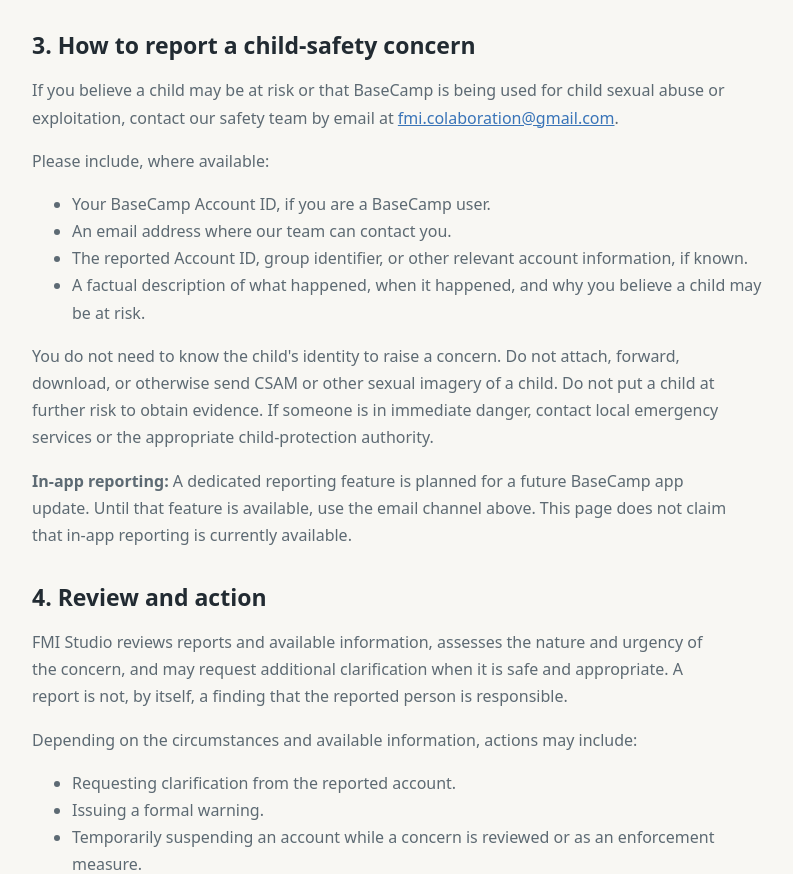
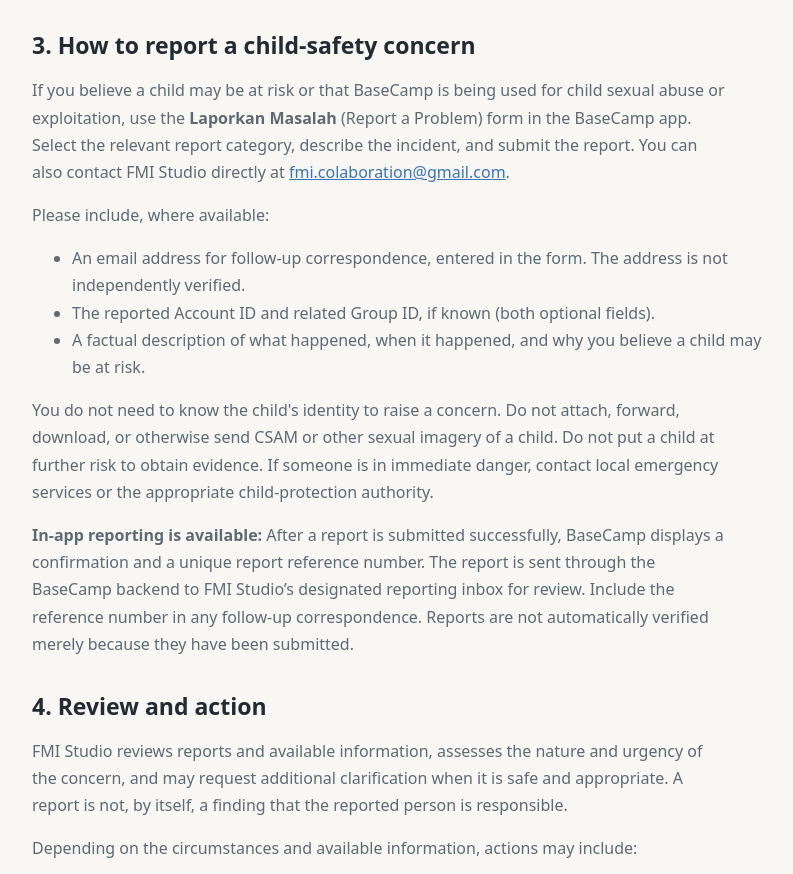
Before and after one commit to FMI-Studio/FMI-Studio.github.io, a plain HTML site: page legal/basecamp/child-safety.html in a window 1280 px wide. Shown: the part 994-1868 px from the top of the page, without its empty margins (186-979 px from the left). Drawn offline with Linux system fonts and the light colour scheme.

Commit message:
Update BaseCamp child safety page with working in-app reporting process

```diff
--- a/legal/basecamp/child-safety.html
+++ b/legal/basecamp/child-safety.html
@@ -15,7 +15,7 @@
 <main>
 <div class="eyebrow">BaseCamp · Safety</div>
 <h1>Child Safety Standards</h1>
-<p class="meta">Effective date: November 21, 2026 · Last updated: November 21, 2026</p>
+<p class="meta">Effective date: November 21, 2026 · Last updated: November 23, 2026</p>
 <div class="notice"><p>FMI Studio has zero tolerance for child sexual abuse and exploitation. These standards apply to BaseCamp and prohibit any use of the service to facilitate, promote, or engage in child sexual abuse or exploitation.</p></div>
 
 <h2>1. Scope and age requirement</h2>
@@ -33,16 +33,15 @@
 </ul>
 
 <h2>3. How to report a child-safety concern</h2>
-<p>If you believe a child may be at risk or that BaseCamp is being used for child sexual abuse or exploitation, contact our safety team by email at <a href="mailto:fmi.colaboration@gmail.com?subject=BaseCamp%20Child%20Safety%20Report">fmi.colaboration@gmail.com</a>.</p>
+<p>If you believe a child may be at risk or that BaseCamp is being used for child sexual abuse or exploitation, use the <strong>Laporkan Masalah</strong> (Report a Problem) form in the BaseCamp app. Select the relevant report category, describe the incident, and submit the report. You can also contact FMI Studio directly at <a href="mailto:fmi.colaboration@gmail.com?subject=BaseCamp%20Child%20Safety%20Report">fmi.colaboration@gmail.com</a>.</p>
 <p>Please include, where available:</p>
 <ul>
-<li>Your BaseCamp Account ID, if you are a BaseCamp user.</li>
-<li>An email address where our team can contact you.</li>
-<li>The reported Account ID, group identifier, or other relevant account information, if known.</li>
+<li>An email address for follow-up correspondence, entered in the form. The address is not independently verified.</li>
+<li>The reported Account ID and related Group ID, if known (both optional fields).</li>
 <li>A factual description of what happened, when it happened, and why you believe a child may be at risk.</li>
 </ul>
 <p>You do not need to know the child's identity to raise a concern. Do not attach, forward, download, or otherwise send CSAM or other sexual imagery of a child. Do not put a child at further risk to obtain evidence. If someone is in immediate danger, contact local emergency services or the appropriate child-protection authority.</p>
-<p><strong>In-app reporting:</strong> A dedicated reporting feature is planned for a future BaseCamp app update. Until that feature is available, use the email channel above. This page does not claim that in-app reporting is currently available.</p>
+<p><strong>In-app reporting is available:</strong> After a report is submitted successfully, BaseCamp displays a confirmation and a unique report reference number. The report is sent through the BaseCamp backend to FMI Studio’s designated reporting inbox for review. Include the reference number in any follow-up correspondence. Reports are not automatically verified merely because they have been submitted.</p>
 
 <h2>4. Review and action</h2>
 <p>FMI Studio reviews reports and available information, assesses the nature and urgency of the concern, and may request additional clarification when it is safe and appropriate. A report is not, by itself, a finding that the reported person is responsible.</p>
```
